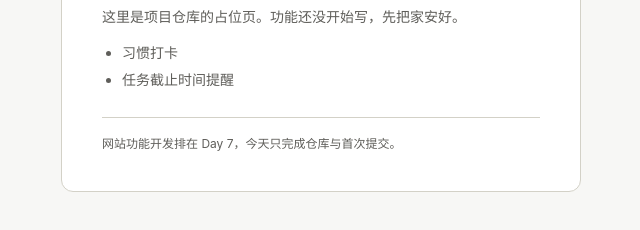
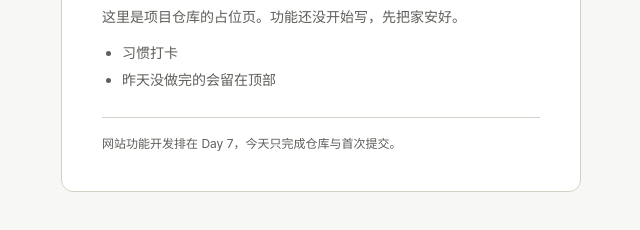
Before and after one commit to XingHo-VibeCoding/habit-checkin, a plain HTML site: page index.html in a window 1280 px wide. Shown: the part 360-590 px from the top of the page, 319-959 px from the left. Drawn offline with Linux system fonts and the light colour scheme.

Commit message:
Day 6｜补齐 README 进度表并修正占位页过时的功能描述
改了什么：index.html 占位页第 79 行「任务截止时间提醒」改为「昨天没做完的会留在顶部」（提醒已按 D8 移交手机日历，原描述与 PRD 冲突）

加了什么：README 进度表补上 Day 6 一行（收尾时漏更新）；同步重新发布线上网页

```diff
--- a/index.html
+++ b/index.html
@@ -76,7 +76,7 @@
     <p>这里是项目仓库的占位页。功能还没开始写，先把家安好。</p>
     <ul>
       <li>习惯打卡</li>
-      <li>任务截止时间提醒</li>
+      <li>昨天没做完的会留在顶部</li>
     </ul>
     <div class="foot">网站功能开发排在 Day 7，今天只完成仓库与首次提交。</div>
   </div>
```
Also changed, not shown: README.md.
